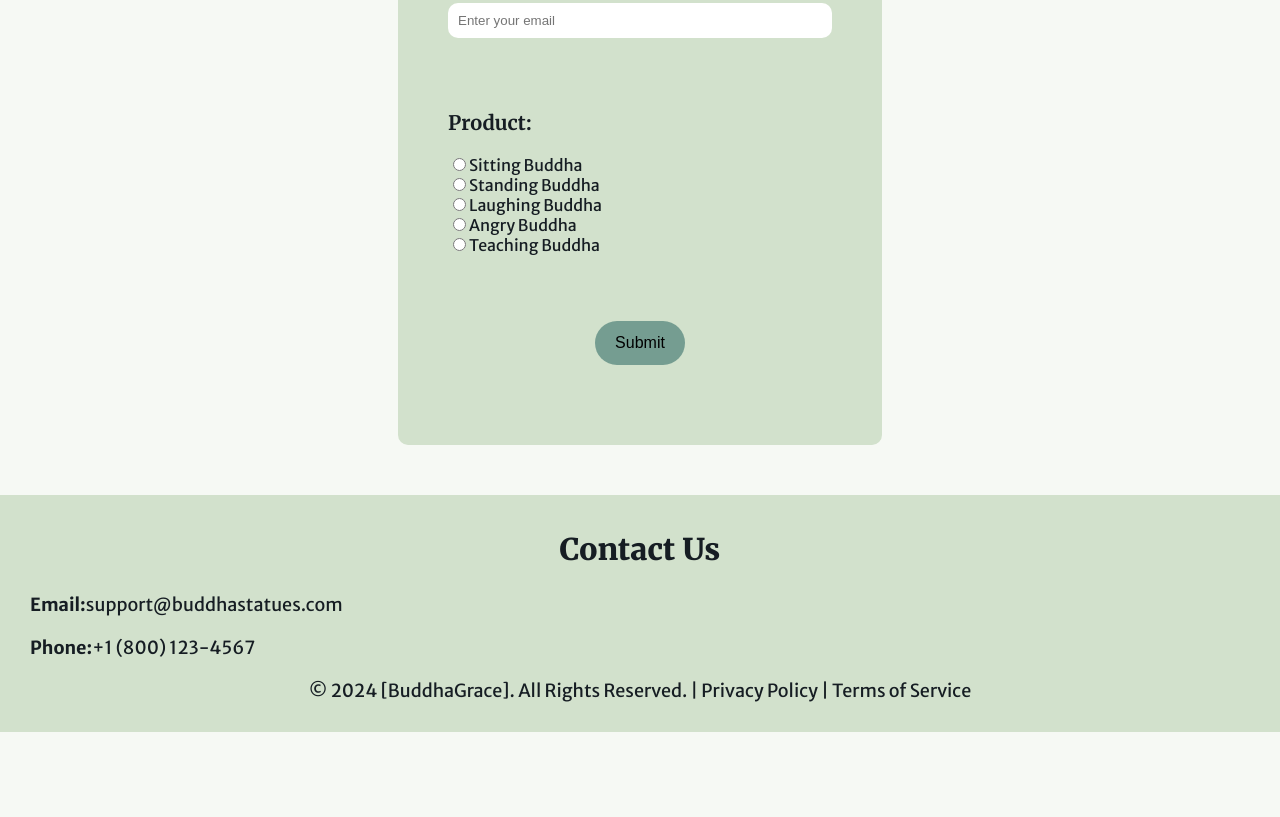
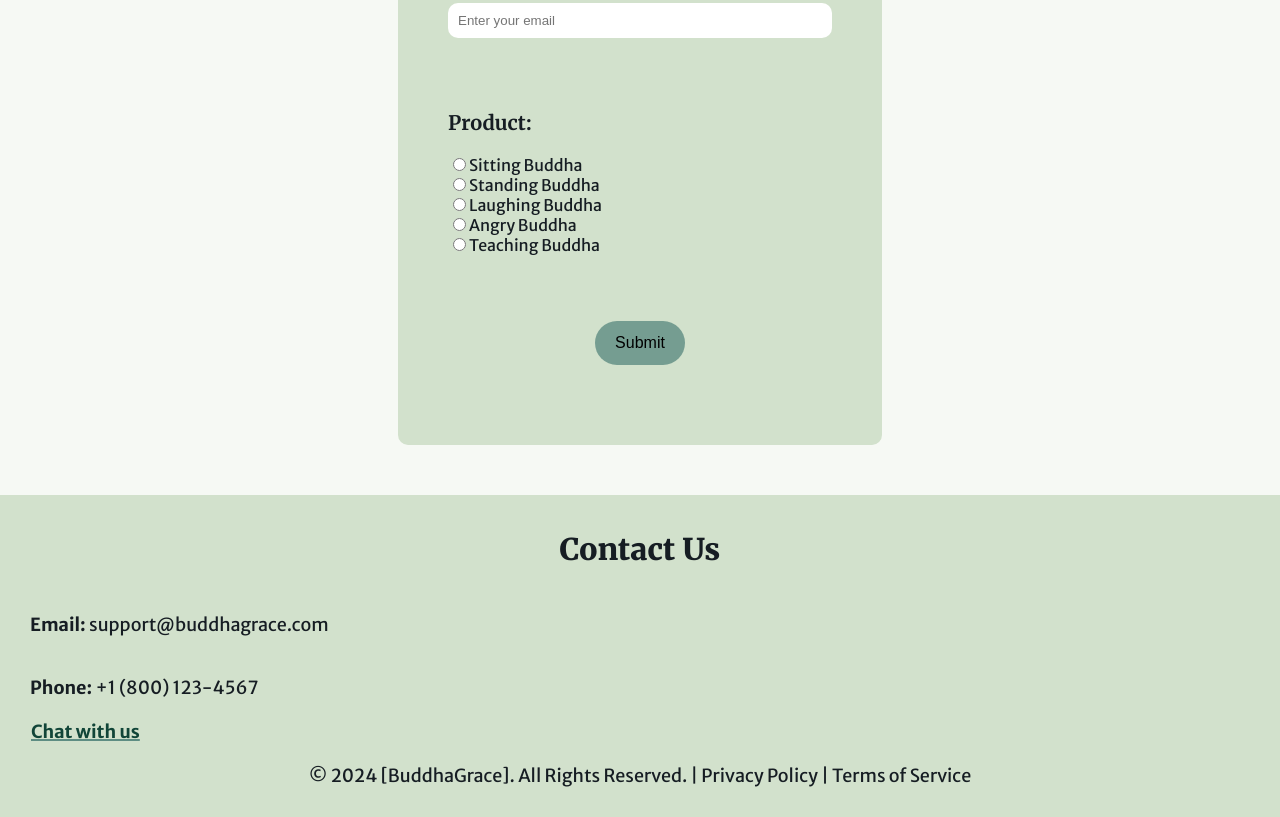
Before and after one commit to gana3011/BuddhaSite, a plain HTML site: page form.html in a window 1280 px wide. Shown: the part 366-1183 px from the top of the page. Before the commit the page ends 1098 px from the top, so only its background shows below. Drawn offline with nearby package versions, Linux system fonts and the light colour scheme.

Commit message:
integrated chatbot

```diff
--- a/footer.html
+++ b/footer.html
@@ -1,7 +1,10 @@
 <footer class="support" id="support">
     <h2>Contact Us</h2>
-    <p><strong>Email:</strong>support@buddhastatues.com</p>
-    <p><strong>Phone:</strong>+1 (800) 123-4567</p>
+    <div class="contact-details">
+    <p><strong>Email: </strong>support@buddhagrace.com</p>
+    <p><strong>Phone: </strong>+1 (800) 123-4567</p>
+    <button class="chat-btn" onclick="botpress.open()">Chat with us</button>
+    </div>
     <div class="footer-bottom">
         <p>&copy; 2024 [BuddhaGrace]. All Rights Reserved. | <a href="#privacy-policy">Privacy Policy</a> | <a href="#terms-of-service">Terms of Service</a></p>
     </div>
--- a/form.html
+++ b/form.html
@@ -30,8 +30,12 @@
             <button type="submit">Submit</button>
         </form>
         <div id="footer-placeholder"></div>
-    <script type="text/javascript"
+<script type="text/javascript"
         src="https://cdn.jsdelivr.net/npm/@emailjs/browser@4/dist/email.min.js">
 </script>
-    <script src="app.js"></script>
+
+<script src="https://cdn.botpress.cloud/webchat/v2.2/inject.js"></script>
+<script src="https://files.bpcontent.cloud/2024/12/07/09/20241207095507-Y2JQZYMP.js"></script>
+
+<script src="app.js"></script>
 </body>
--- a/style.css
+++ b/style.css
@@ -84,7 +84,7 @@ a{
 .hero-text button{
     border: none;
     font-size: 22px;
-    font-weight: 600;
+    font-weight: 700;
     font-family: "Merriweather Sans", serif;
     cursor: pointer;
     background-color: transparent;
@@ -352,6 +352,31 @@ section{
     color: #5e8d83;
 }
 
+.contact-details{
+    display: flex;
+    flex-direction: column;
+}
+
+.support .contact-details .chat-btn{
+    border: none;
+    font-size: 18px;
+    font-weight: 700;
+    font-family: "Merriweather Sans", serif;
+    cursor: pointer;
+    background-color: transparent;
+    color:#114538;
+    align-self: flex-start;
+    margin-left: 15px;
+    text-decoration: underline;
+    text-decoration-thickness: 1.5px;
+    text-decoration-color: #5e8d83;
+}
+
+.support .contact-details .chat-btn:hover{
+    color: #5e8d83;
+}
+
+
 form{
     display: flex;
     flex-direction: column;
```
Also changed, not shown: index.html (+5 -1 lines).
